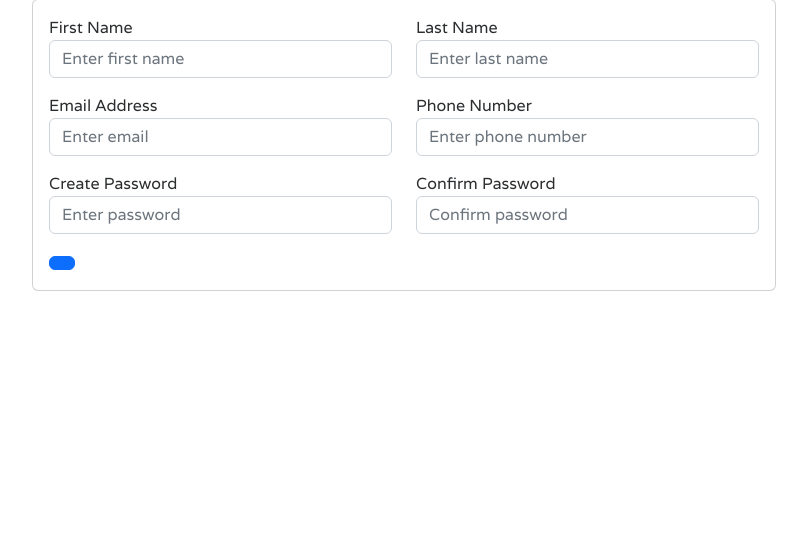
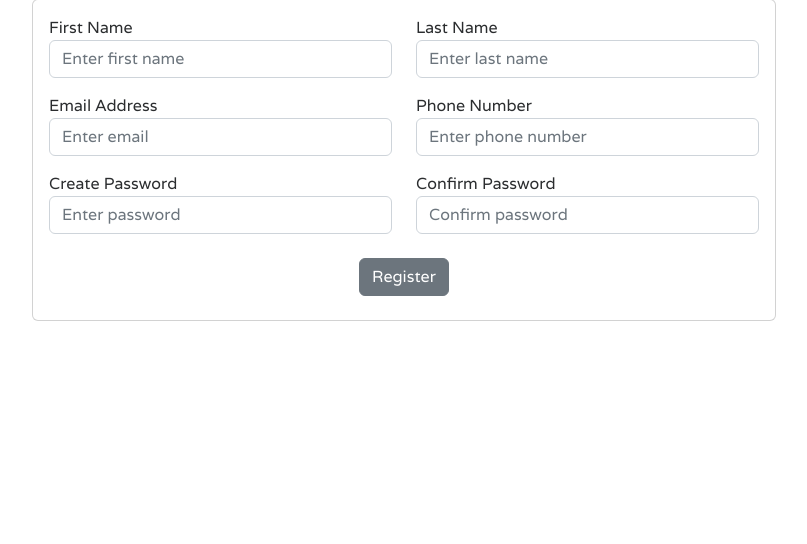
Before and after one commit to samuelandersoncodes/kidomart, a Django app: page /accounts/register/ in a window 1280 px wide. Shown: the part 89-633 px from the top of the page, without its empty margins (236-1043 px from the left). Run offline with Django 3.2, Linux system fonts and the light colour scheme; data that the repository does not hold is empty; some libraries are stand-ins or nearby versions; some web fonts are replaced.

Commit message:
feat: Add the register button

```diff
--- a/templates/accounts/register.html
+++ b/templates/accounts/register.html
@@ -45,8 +45,8 @@
                         {{ form.confirm_password }}
                     </div>
                 </div>
-                <div class="form-group">
-                    <button type="submit" class="btn btn-primary btn-block"></button>
+                <div class="form-group text-center">
+                    <button type="submit" class="btn btn-secondary mb-2 mt-2 hvr-pop">Register</button>
                 </div>
             </form>
         </article>
```
